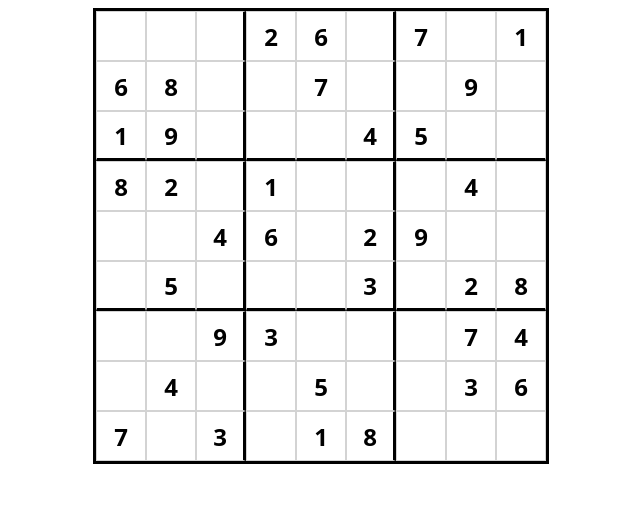
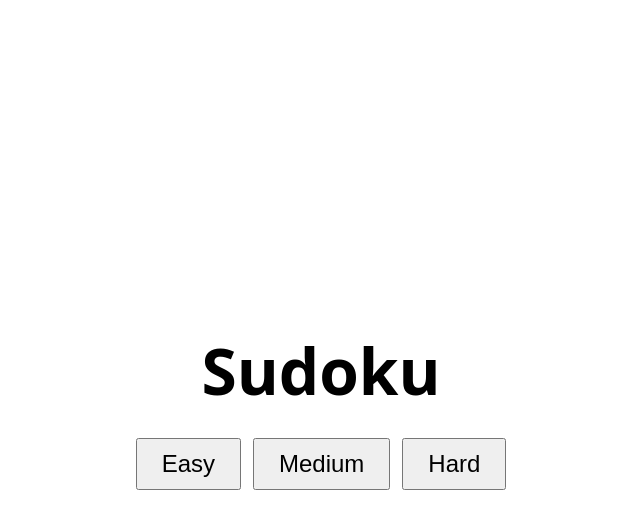
Before and after one commit to FedericaBer/sudoku-app, a React (Vite) app: page / in a window 1280 px wide. Shown: the top 528 px of the page, without its empty margins (319-959 px from the left). Built offline with nearby package versions, Linux system fonts and the light colour scheme.

Commit message:
Start page and difficulty selection

```diff
--- a/src/App.jsx
+++ b/src/App.jsx
@@ -1,14 +1,13 @@
 import SudokuBoard from "./components/Board"
 import { createInitialGrid, getRandomPuzzle } from "./utils/sudokuUtils"
 import { useState } from "react"
+import StartScreen from "./components/StartScreen"
+
 
 const App = () => {
-  const [initialGrid] = useState(() => { //this only runs once because the value useState gets is the initial value in react
-    const randomPuzzle = getRandomPuzzle("medium")
-    return createInitialGrid(randomPuzzle)
-  })
-
-  const [currentGrid, setCurrentGrid] = useState(initialGrid)
+  const [initialGrid, setInitialGrid] = useState(null)
+  const [currentGrid, setCurrentGrid] = useState(null)
+  const [gameStarted, setGameStarted] = useState(false)
 
   const handleCellChange = (rowIndex, colIndex, newValue) => {
     const updatedGrid = currentGrid.map((row) => [...row])
@@ -18,12 +17,29 @@ const App = () => {
     setCurrentGrid(updatedGrid)
   }
 
+  const handleGameStart = (difficulty) =>{
+    console.log(difficulty)
+    const newGrid = createInitialGrid(getRandomPuzzle(difficulty))
+    setInitialGrid(newGrid)
+    setCurrentGrid(newGrid)
+    setGameStarted(true)
+  }
+
   return (
-    <SudokuBoard
-      grid={currentGrid}
-      initialGrid={initialGrid}
-      onCellChange={handleCellChange}
-    />
+    <>
+      {gameStarted === true ? (
+        <SudokuBoard
+          grid = {currentGrid}
+          initialGrid = {initialGrid}
+          onCellChange = {handleCellChange}
+        />
+      ) : (
+        <StartScreen
+          onStartGame = {handleGameStart}
+        />
+      )}
+    </>
+
   )
 }
 
--- /dev/null
+++ b/src/components/StartScreen.jsx
@@ -0,0 +1,22 @@
+const StartScreen = ({onStartGame}) =>{
+
+    return (
+        <div className="start-screen">
+            <h1 className="start-title">Sudoku</h1>
+            <div className="difficulty-buttons">
+                <button className="difficulty-button easy" onClick={() => onStartGame("easy")}>
+                    Easy
+                </button>
+
+                <button className="difficulty-button medium" onClick={() => onStartGame("medium")}>
+                    Medium
+                </button>
+
+                <button className="difficulty-button hard" onClick={() => onStartGame("hard")}>
+                    Hard
+                </button>
+            </div>
+        </div>
+    )
+}
+export default StartScreen
--- a/src/styles/main.css
+++ b/src/styles/main.css
@@ -35,6 +35,32 @@
   font-family: system-ui, sans-serif;
 }
 
+.start-screen {
+  min-height: 100vh;
+  display: flex;
+  flex-direction: column;
+  justify-content: center;
+  align-items: center;
+  gap: 24px;
+}
+
+.start-title {
+  font-size: 64px;
+  margin: 0;
+  font-family: system-ui, sans-serif;
+}
+
+.difficulty-buttons {
+  display: flex;
+  gap: 12px;
+}
+
+.difficulty-button {
+  font-size: 24px;
+  padding: 10px 24px;
+  cursor: pointer;
+}
+
 .sudoku-input:disabled {
   color: #000000;
   background: white;
```
Also changed, not shown: src/styles/StartScreen.css (added).
